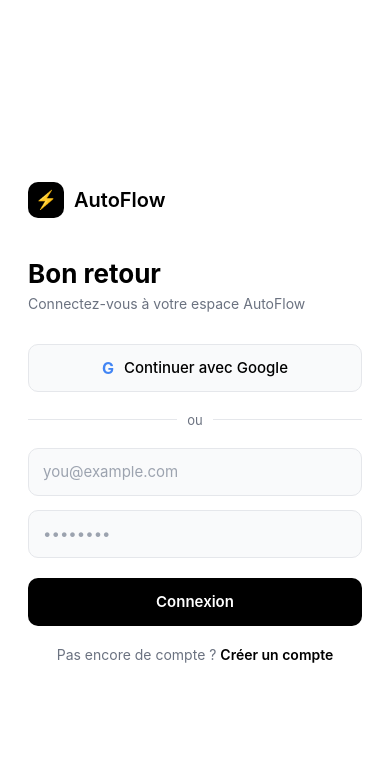
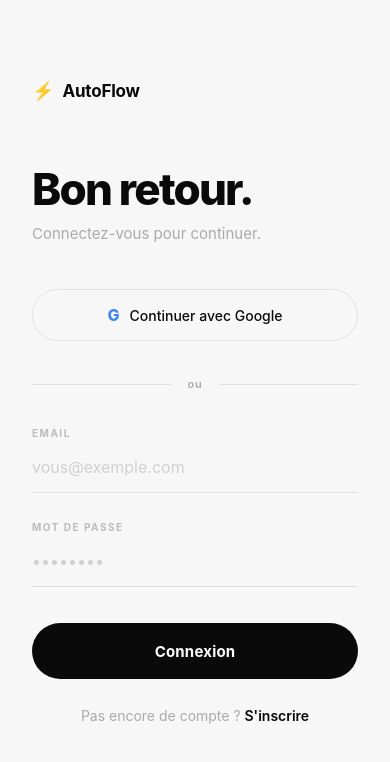
Before and after one commit to 1001franck/AutoFlow, a React Native app in the folder mobile/: screen /Login in a window 390 px wide. Shown: the top 762 px of the page. Built offline with nearby package versions, Linux system fonts and the light colour scheme.

Commit message:
feat: refonte login mobile premium + page succes Google minimale

```diff
--- a/mobile/src/screens/LoginScreen.tsx
+++ b/mobile/src/screens/LoginScreen.tsx
@@ -5,10 +5,12 @@ import {
   TextInput,
   TouchableOpacity,
   StyleSheet,
+  ScrollView,
   KeyboardAvoidingView,
   Platform,
   useColorScheme,
   ActivityIndicator,
+  StatusBar,
 } from 'react-native';
 import { useNavigation } from '@react-navigation/native';
 import type { NativeStackNavigationProp } from '@react-navigation/native-stack';
@@ -18,15 +20,27 @@ import type { RootStackParamList } from '../../App';
 import api, { setAccessToken } from '../api/client';
 
 const THEME = {
+  dark: {
+    bg: '#000000',
+    text: '#ffffff',
+    muted: '#4a4a4a',
+    label: '#333333',
+    line: '#1e1e1e',
+    placeholder: '#2e2e2e',
+    btnBg: '#ffffff',
+    btnText: '#000000',
+    googleBorder: '#1e1e1e',
+  },
   light: {
-    bg: '#ffffff', card: '#f9fafb', border: '#e5e7eb',
-    text: '#000000', muted: '#6b7280', placeholder: '#9ca3af',
-    btnBg: '#000000', btnText: '#ffffff',
-  },
-  dark: {
-    bg: '#0a0a0a', card: '#1a1a1a', border: '#2a2a2a',
-    text: '#ffffff', muted: '#9ca3af', placeholder: '#6b7280',
-    btnBg: '#ffffff', btnText: '#000000',
+    bg: '#f7f7f7',
+    text: '#0a0a0a',
+    muted: '#aaaaaa',
+    label: '#bbbbbb',
+    line: '#dedede',
+    placeholder: '#d0d0d0',
+    btnBg: '#0a0a0a',
+    btnText: '#ffffff',
+    googleBorder: '#e0e0e0',
   },
 };
 
@@ -34,7 +48,8 @@ type Nav = NativeStackNavigationProp<RootStackParamList, 'Login'>;
 
 export function LoginScreen() {
   const scheme = useColorScheme();
-  const c = THEME[scheme === 'dark' ? 'dark' : 'light'];
+  const dark = scheme === 'dark';
+  const c = THEME[dark ? 'dark' : 'light'];
   const navigation = useNavigation<Nav>();
 
   const [mode, setMode] = useState<'login' | 'register'>('login');
@@ -47,17 +62,16 @@ export function LoginScreen() {
     setError('');
     setLoading(true);
     try {
-      // 1. Demande au backend une URL Google + un identifiant de session unique
+      // 1. Le backend génère une URL Google + un sessionId unique
       const { data } = await api.get<{ sessionId: string; url: string }>('/auth/google/mobile/init');
       const { sessionId, url } = data;
 
-      // 2. Ouvre un navigateur in-app sur la page Google Sign-In
-      //    On ne attend pas la fermeture — le polling tourne en parallèle
+      // 2. Ouvre la page Google dans un navigateur in-app (sans attendre la fermeture)
       WebBrowser.openBrowserAsync(url).catch(() => {});
 
-      // 3. Poll toutes les 2s pendant 5 minutes max pour récupérer le token
-      for (let i = 0; i < 150; i++) {
-        await new Promise(r => setTimeout(r, 2000));
+      // 3. Poll toutes les secondes - le navigateur se ferme dès que l'auth est détectée
+      for (let i = 0; i < 300; i++) {
+        await new Promise(r => setTimeout(r, 1000));
 
         const { data: session } = await api.get<{
           status: 'pending' | 'success' | 'error' | 'expired';
@@ -66,7 +80,6 @@ export function LoginScreen() {
         }>(`/auth/google/mobile/poll/${sessionId}`);
 
         if (session.status === 'success' && session.accessToken) {
-          // Auth réussie — ferme le navigateur et navigue vers le dashboard
           await WebBrowser.dismissBrowser();
           setAccessToken(session.accessToken);
           await AsyncStorage.setItem('isAuth', '1');
@@ -77,17 +90,15 @@ export function LoginScreen() {
 
         if (session.status === 'error' || session.status === 'expired') {
           await WebBrowser.dismissBrowser();
-          setError('Erreur lors de la connexion Google');
+          setError('Connexion Google échouée');
           return;
         }
-        // status === 'pending' → l'utilisateur n'a pas encore terminé, on continue
       }
 
-      // 5 minutes écoulées sans réponse
       await WebBrowser.dismissBrowser();
       setError('Délai expiré, réessayez');
     } catch {
-      setError('Erreur lors de la connexion Google');
+      setError('Connexion Google échouée');
     } finally {
       setLoading(false);
     }
@@ -112,49 +123,54 @@ export function LoginScreen() {
 
   return (
     <KeyboardAvoidingView
-      style={[styles.container, { backgroundColor: c.bg }]}
+      style={[styles.root, { backgroundColor: c.bg }]}
       behavior={Platform.OS === 'ios' ? 'padding' : 'height'}
     >
-      <View style={styles.inner}>
-        {/* Logo */}
-        <View style={styles.logoWrapper}>
-          <View style={[styles.logoBox, { backgroundColor: c.text }]}>
-            <Text style={styles.logoEmoji}>⚡</Text>
-          </View>
+      <StatusBar barStyle={dark ? 'light-content' : 'dark-content'} />
+      <ScrollView
+        contentContainerStyle={styles.scroll}
+        keyboardShouldPersistTaps="handled"
+        showsVerticalScrollIndicator={false}
+      >
+        {/* Marque en haut */}
+        <View style={styles.brand}>
+          <Text style={[styles.brandIcon, { color: c.text }]}>⚡</Text>
           <Text style={[styles.brandName, { color: c.text }]}>AutoFlow</Text>
         </View>
 
-        <Text style={[styles.title, { color: c.text }]}>
-          {mode === 'login' ? 'Bon retour' : 'Créer un compte'}
+        {/* Titre principal */}
+        <Text style={[styles.heading, { color: c.text }]}>
+          {mode === 'login' ? 'Bon retour.' : 'Bienvenue.'}
         </Text>
-        <Text style={[styles.subtitle, { color: c.muted }]}>
+        <Text style={[styles.sub, { color: c.muted }]}>
           {mode === 'login'
-            ? 'Connectez-vous à votre espace AutoFlow'
-            : 'Commencez à automatiser en quelques minutes'}
+            ? 'Connectez-vous pour continuer.'
+            : 'Créez votre compte en quelques secondes.'}
         </Text>
 
-        {/* Bouton Google */}
+        {/* Google */}
         <TouchableOpacity
-          style={[styles.googleButton, { borderColor: c.border, backgroundColor: c.card }]}
-          activeOpacity={0.85}
+          style={[styles.googleBtn, { borderColor: c.googleBorder }]}
           onPress={handleGoogleSignIn}
+          activeOpacity={0.6}
           disabled={loading}
         >
-          <Text style={styles.googleLetter}>G</Text>
-          <Text style={[styles.googleButtonText, { color: c.text }]}>Continuer avec Google</Text>
+          <Text style={styles.googleG}>G</Text>
+          <Text style={[styles.googleLabel, { color: c.text }]}>Continuer avec Google</Text>
         </TouchableOpacity>
 
-        {/* Separateur */}
-        <View style={styles.separator}>
-          <View style={[styles.separatorLine, { backgroundColor: c.border }]} />
-          <Text style={[styles.separatorText, { color: c.muted }]}>ou</Text>
-          <View style={[styles.separatorLine, { backgroundColor: c.border }]} />
+        {/* Séparateur */}
+        <View style={styles.sep}>
+          <View style={[styles.sepLine, { backgroundColor: c.line }]} />
+          <Text style={[styles.sepText, { color: c.muted }]}>ou</Text>
+          <View style={[styles.sepLine, { backgroundColor: c.line }]} />
         </View>
 
-        {/* Champs */}
+        {/* Champ email */}
+        <Text style={[styles.label, { color: c.label }]}>EMAIL</Text>
         <TextInput
-          style={[styles.input, { borderColor: c.border, backgroundColor: c.card, color: c.text }]}
-          placeholder="you@example.com"
+          style={[styles.input, { borderBottomColor: c.line, color: c.text }]}
+          placeholder="vous@exemple.com"
           placeholderTextColor={c.placeholder}
           value={email}
           onChangeText={setEmail}
@@ -162,8 +178,11 @@ export function LoginScreen() {
           autoCapitalize="none"
           autoComplete="email"
         />
+
+        {/* Champ mot de passe */}
+        <Text style={[styles.label, { color: c.label, marginTop: 28 }]}>MOT DE PASSE</Text>
         <TextInput
-          style={[styles.input, { borderColor: c.border, backgroundColor: c.card, color: c.text }]}
+          style={[styles.input, { borderBottomColor: c.line, color: c.text }]}
           placeholder="••••••••"
           placeholderTextColor={c.placeholder}
           value={password}
@@ -174,63 +193,74 @@ export function LoginScreen() {
 
         {error ? <Text style={styles.error}>{error}</Text> : null}
 
+        {/* Bouton pill */}
         <TouchableOpacity
-          style={[styles.button, { backgroundColor: c.btnBg }]}
+          style={[styles.pill, { backgroundColor: c.btnBg, marginTop: error ? 20 : 36 }]}
+          onPress={handleSubmit}
           activeOpacity={0.85}
-          onPress={handleSubmit}
           disabled={loading}
         >
           {loading
             ? <ActivityIndicator color={c.btnText} />
-            : <Text style={[styles.buttonText, { color: c.btnText }]}>
-                {mode === 'login' ? 'Connexion' : 'Créer un compte'}
-              </Text>
-          }
+            : <Text style={[styles.pillText, { color: c.btnText }]}>
+                {mode === 'login' ? 'Connexion' : 'Créer mon compte'}
+              </Text>}
         </TouchableOpacity>
 
+        {/* Bascule login / register */}
         <TouchableOpacity
-          onPress={() => setMode(mode === 'login' ? 'register' : 'login')}
-          style={styles.switchWrapper}
+          onPress={() => { setMode(mode === 'login' ? 'register' : 'login'); setError(''); }}
+          style={styles.toggle}
         >
-          <Text style={[styles.switchText, { color: c.muted }]}>
+          <Text style={[styles.toggleText, { color: c.muted }]}>
             {mode === 'login' ? 'Pas encore de compte ? ' : 'Déjà un compte ? '}
-            <Text style={[styles.switchLink, { color: c.text }]}>
-              {mode === 'login' ? 'Créer un compte' : 'Se connecter'}
+            <Text style={{ color: c.text, fontWeight: '600' }}>
+              {mode === 'login' ? "S'inscrire" : 'Se connecter'}
             </Text>
           </Text>
         </TouchableOpacity>
-      </View>
+      </ScrollView>
     </KeyboardAvoidingView>
   );
 }
 
 const styles = StyleSheet.create({
-  container: { flex: 1 },
-  inner: { flex: 1, paddingHorizontal: 28, justifyContent: 'center' },
-  logoWrapper: { flexDirection: 'row', alignItems: 'center', gap: 10, marginBottom: 40 },
-  logoBox: { width: 36, height: 36, borderRadius: 10, alignItems: 'center', justifyContent: 'center' },
-  logoEmoji: { fontSize: 18 },
-  brandName: { fontSize: 20, fontWeight: '600' },
-  title: { fontSize: 26, fontWeight: '700', marginBottom: 6 },
-  subtitle: { fontSize: 14, marginBottom: 32 },
-  googleButton: {
-    height: 48, borderWidth: 1, borderRadius: 10,
+  root: { flex: 1 },
+  scroll: { flexGrow: 1, paddingHorizontal: 32, paddingTop: 80, paddingBottom: 48 },
+
+  brand: { flexDirection: 'row', alignItems: 'center', gap: 8, marginBottom: 64 },
+  brandIcon: { fontSize: 18 },
+  brandName: { fontSize: 17, fontWeight: '700', letterSpacing: -0.2 },
+
+  heading: { fontSize: 44, fontWeight: '800', letterSpacing: -1.8, lineHeight: 48, marginBottom: 10 },
+  sub: { fontSize: 15, lineHeight: 22, marginBottom: 44 },
+
+  googleBtn: {
+    height: 52, borderRadius: 26, borderWidth: 1,
     flexDirection: 'row', alignItems: 'center', justifyContent: 'center',
-    gap: 10, marginBottom: 20,
+    gap: 10, marginBottom: 36,
   },
-  googleLetter: { fontSize: 16, fontWeight: '700', color: '#4285F4' },
-  googleButtonText: { fontSize: 15, fontWeight: '500' },
-  separator: { flexDirection: 'row', alignItems: 'center', gap: 10, marginBottom: 20 },
-  separatorLine: { flex: 1, height: 1 },
-  separatorText: { fontSize: 13 },
+  googleG: { fontSize: 16, fontWeight: '800', color: '#4285F4' },
+  googleLabel: { fontSize: 14, fontWeight: '500' },
+
+  sep: { flexDirection: 'row', alignItems: 'center', gap: 16, marginBottom: 36 },
+  sepLine: { flex: 1, height: 1 },
+  sepText: { fontSize: 11, fontWeight: '600', letterSpacing: 0.8 },
+
+  label: { fontSize: 10, fontWeight: '700', letterSpacing: 1.5, marginBottom: 10 },
   input: {
-    height: 48, borderWidth: 1, borderRadius: 10,
-    paddingHorizontal: 14, fontSize: 15, marginBottom: 14,
+    height: 44, borderBottomWidth: 1,
+    fontSize: 16, paddingBottom: 8, paddingHorizontal: 0,
   },
-  button: { height: 48, borderRadius: 10, alignItems: 'center', justifyContent: 'center', marginTop: 6 },
-  buttonText: { fontSize: 15, fontWeight: '600' },
-  switchWrapper: { marginTop: 20, alignItems: 'center' },
-  switchText: { fontSize: 14 },
-  switchLink: { fontWeight: '600' },
-  error: { fontSize: 13, color: '#ef4444', marginBottom: 10 },
+
+  error: { fontSize: 13, color: '#ef4444', marginTop: 16 },
+
+  pill: {
+    height: 56, borderRadius: 28,
+    alignItems: 'center', justifyContent: 'center',
+  },
+  pillText: { fontSize: 15, fontWeight: '700', letterSpacing: 0.2 },
+
+  toggle: { marginTop: 28, alignItems: 'center' },
+  toggleText: { fontSize: 14 },
 });
```
Also changed, not shown: 1 other file (tests, documents, lock files or other folders).
